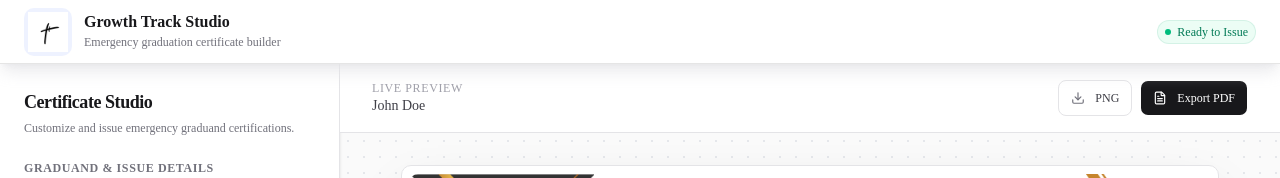
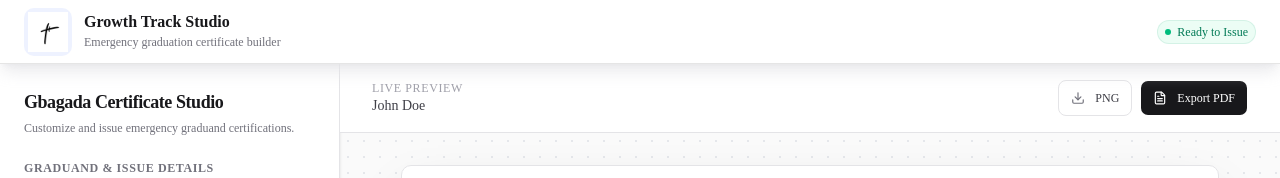
Before and after one commit to Sulaimon-Omotosho/Growth-Track-Certification, a Next.js app: page /gbagada in a window 1280 px wide. Shown: the top 178 px of the page. Built offline with nearby package versions, Linux system fonts and the light colour scheme.

Commit message:
Bug: Alignment Bug fixed

```diff
--- a/src/app/gbagada/page.tsx
+++ b/src/app/gbagada/page.tsx
@@ -10,8 +10,7 @@ import { CertificateState } from '@/types/certificate'
 export default function Home() {
   const [certificate, setCertificate] = useState<CertificateState>({
     name: 'John Doe',
-    image: '/templates/Ghana Cert.png',
-    // image: '/templates/default.png',
+    image: '/templates/default.png',
     fontSize: 60,
     fontFamily: 'serif',
     textColor: '#000000',
@@ -27,7 +26,7 @@ export default function Home() {
         <aside className='w-full lg:w-85 border-t lg:border-t-0 lg:border-r border-zinc-200 bg-white p-6 order-last lg:order-first lg:overflow-y-auto dark:border-zinc-800 dark:bg-zinc-900 shrink-0 shadow-sm'>
           <div className='flex flex-col gap-1 mb-6'>
             <h1 className='text-lg font-semibold tracking-tight text-zinc-900 dark:text-zinc-50'>
-              Certificate Studio
+              Gbagada Certificate Studio
             </h1>
             <p className='text-xs text-zinc-500 dark:text-zinc-400'>
               Customize and issue emergency graduand certifications.
--- a/src/app/ghana/page.tsx
+++ b/src/app/ghana/page.tsx
@@ -64,10 +64,7 @@ export default function GhanaCertificatePage() {
 
           {/* Centered Stage Wrapper */}
           <div className='flex-1 overflow-x-auto overflow-y-hidden p-4 sm:p-8 flex items-center justify-start lg:justify-center bg-[radial-gradient(#e5e7eb_1px,transparent_1px)] [background-size:16px_16px] dark:bg-[radial-gradient(#1f2937_1px,transparent_1px)]'>
-            <div
-              // ref={certificateRef}
-              className='relative my-auto mx-auto shrink-0 shadow-2xl rounded-lg border border-zinc-200 dark:border-zinc-800 bg-white p-2'
-            >
+            <div className='relative my-auto mx-auto shrink-0 shadow-2xl rounded-lg border border-zinc-200 dark:border-zinc-800 bg-white p-2'>
               <CertificateCanvas
                 certificate={certificate}
                 setCertificate={setCertificate}
--- a/src/components/certificate/CertificateCanvas.tsx
+++ b/src/components/certificate/CertificateCanvas.tsx
@@ -20,7 +20,6 @@ export function CertificateCanvas({
   issueDate,
   setIssueDate,
 }: CertificateCanvasProps) {
-  // Set default formatted date on mount if date state exists but is empty
   useEffect(() => {
     if (setIssueDate && !issueDate) {
       const today = new Date().toLocaleDateString('en-US', {
```
Also changed, not shown: src/components/certificate/DownloadButtons.tsx (+0 -110 lines).
